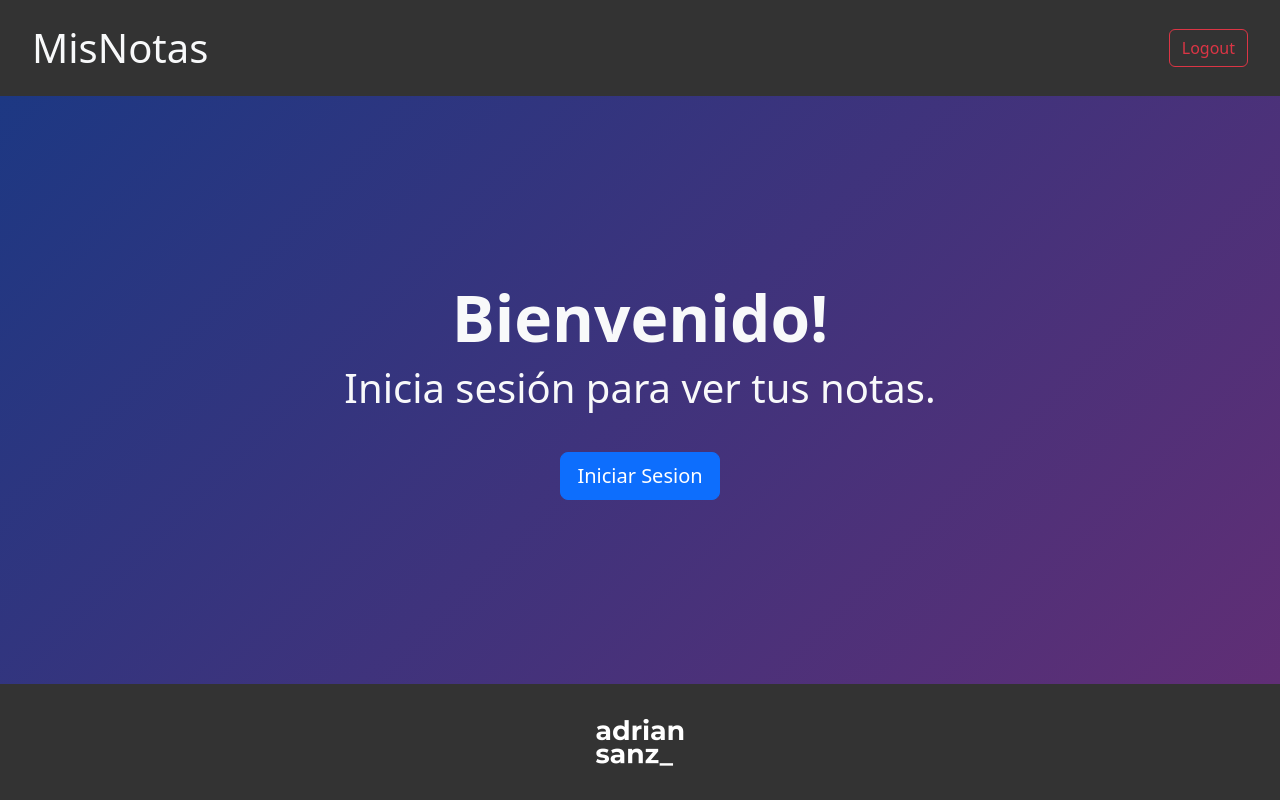
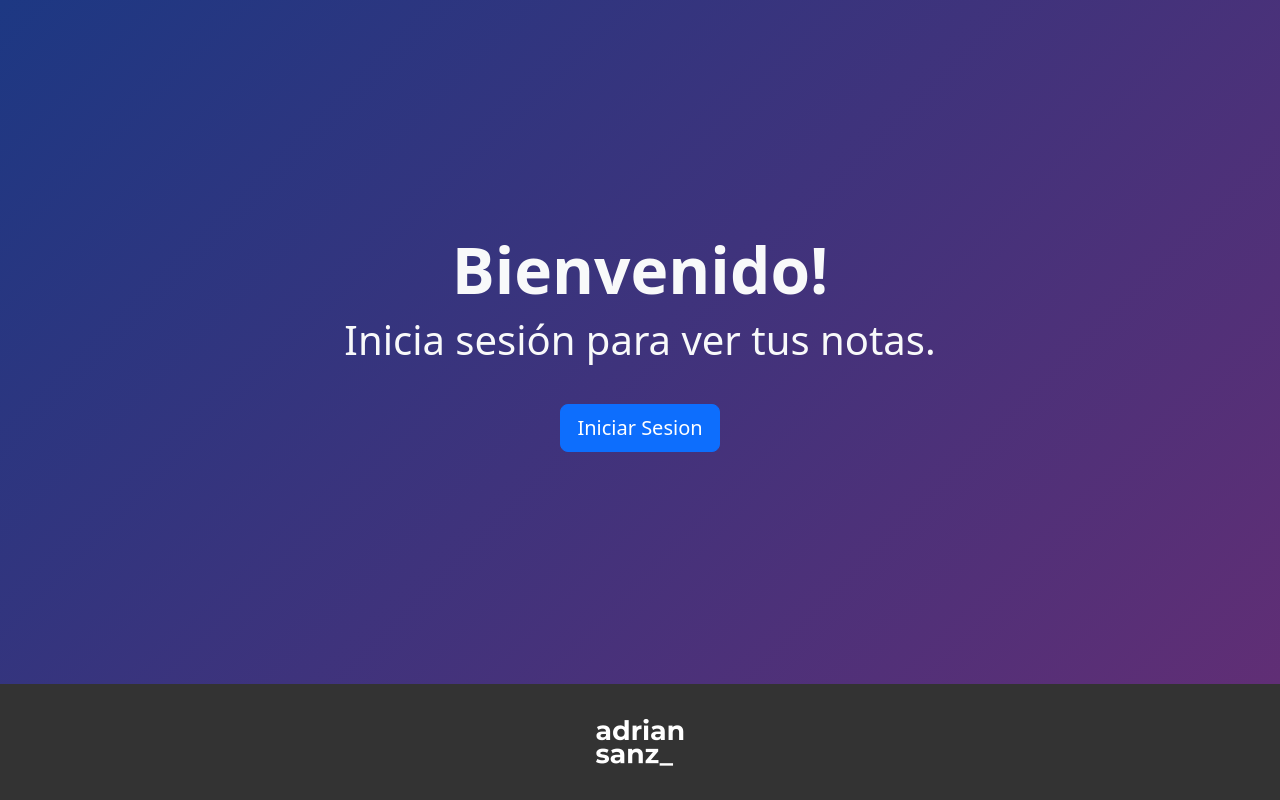
Before and after one commit to adrianssanz/notasFrontend, an Angular app: page / in a window 1280 px wide. Built offline with nearby package versions, Linux system fonts and the light colour scheme; no server answers.

Commit message:
Simplificada la estructura del componente principal para mejorar la organización y el diseño

```diff
--- a/src/app/layouts/main/main.component.html
+++ b/src/app/layouts/main/main.component.html
@@ -1,18 +1,12 @@
-<div class="d-flex flex-column min-vh-100">
+<div class="d-flex flex-column vh-100">
 
-    <!-- Header -->
-    <header>
-      <app-header></app-header>
-    </header>
+  <div class="bg-inicio flex-grow-1">
+    <router-outlet class="h-100"></router-outlet>
+  </div>
 
-    <!-- Contenido principal (RouterOutlet) -->
-    <main class="flex-grow-1 bg-inicio d-flex flex-column justify-content-center align-items-center">
-        <router-outlet></router-outlet>
-    </main>
+  <!-- Footer -->
+  <footer>
+    <app-footer></app-footer>
+  </footer>
 
-    <!-- Footer -->
-    <footer>
-      <app-footer></app-footer>
-    </footer>
-
-  </div>
+</div>
```
